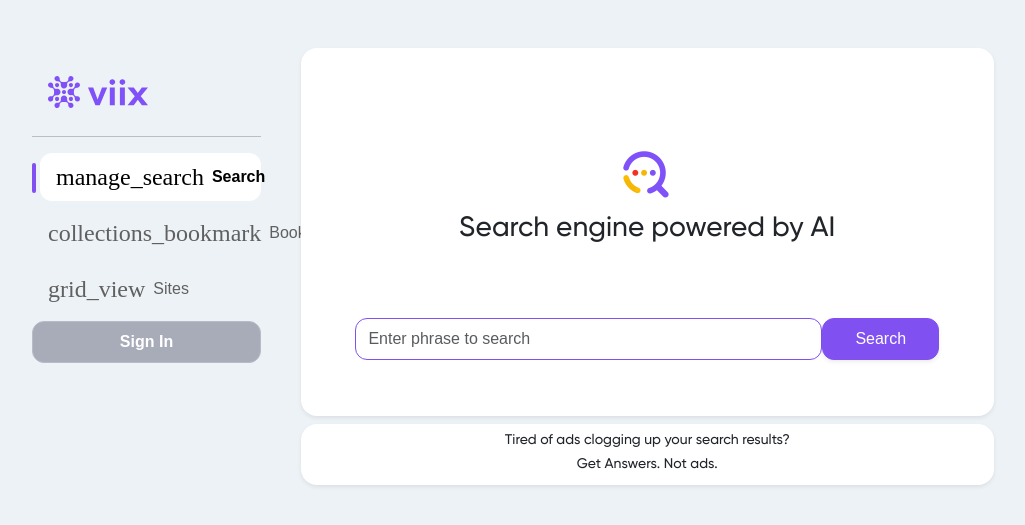
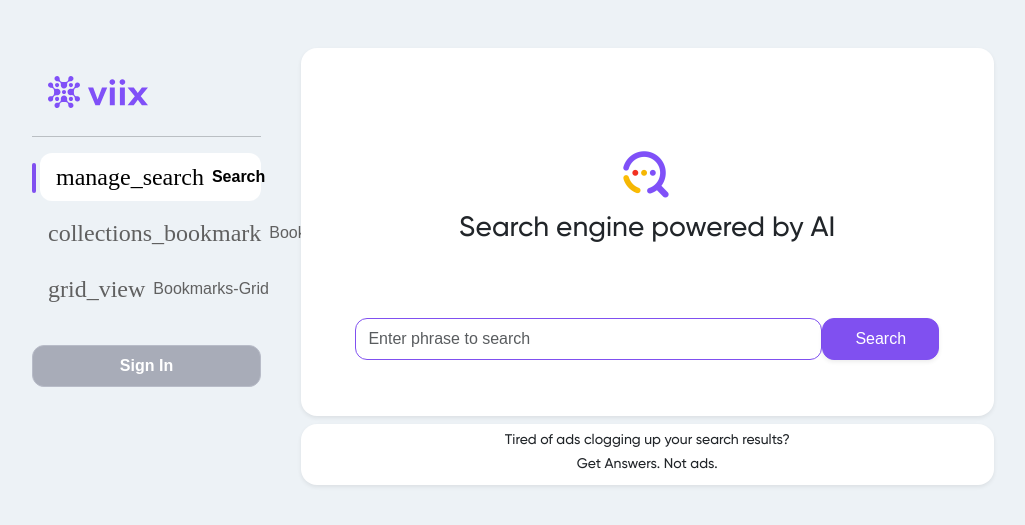
Before and after one commit to diixo/Google-OAuth2-integration-with-FastAPI, a Django app: page / in a window 1280 px wide. Shown: the top 525 px of the page, without its empty margins (66-1091 px from the left). Run offline with Django 5.2, Linux system fonts and the light colour scheme; some libraries are stand-ins or nearby versions; some web fonts are replaced.

Commit message:
Bookmarks-Grid

```diff
--- a/core/app_main/templates/app_main/base.html
+++ b/core/app_main/templates/app_main/base.html
@@ -61,9 +61,9 @@
                                     </a>
                                 </li>
                                 <li class="nav-item pb-2">
-                                    <a href="" class="nav-link">
+                                    <a href="{% url 'app_main:bookmarks-grid' %}" class="nav-link">
                                         <span class="material-icons">grid_view</span>
-                                        Sites
+                                        Bookmarks-Grid
                                     </a>
                                 </li>
                             </ul>
--- a/core/app_main/urls.py
+++ b/core/app_main/urls.py
@@ -13,5 +13,6 @@ urlpatterns = [
     path("add-text",  views.add_text,    name="add-text"),
     path("add-page",  views.add_page,    name="add-page"),
     path("bookmarks", views.bookmarks,   name="bookmarks"),
+    path("bookmarks-grid", views.bookmarks_grid, name="bookmarks-grid"),
     path("api/login-google", google_login_view.GoogleLoginView.as_view(), name="login-google"),
 ]
--- a/core/app_main/views.py
+++ b/core/app_main/views.py
@@ -135,3 +135,19 @@ def bookmarks(request):
         "description": "Personal bookmarks collection",
         "bookmarks": bookmarks,
         })
+
+
+def bookmarks_grid(request):
+    bookmarks = None
+    email = ""
+    if request.user.is_authenticated:
+        email = request.user.email
+        bookmarks = get_bookmarks_from_fastapi(email)
+
+    logger.info(f"email={email}, bookmarks.sz={len(bookmarks)}")
+
+    return render(request, "app_main/bookmarks-grid.html", context={
+        "title": "Bookmarks collection",
+        "description": "Personal bookmarks collection",
+        "bookmarks": bookmarks,
+        })
```
